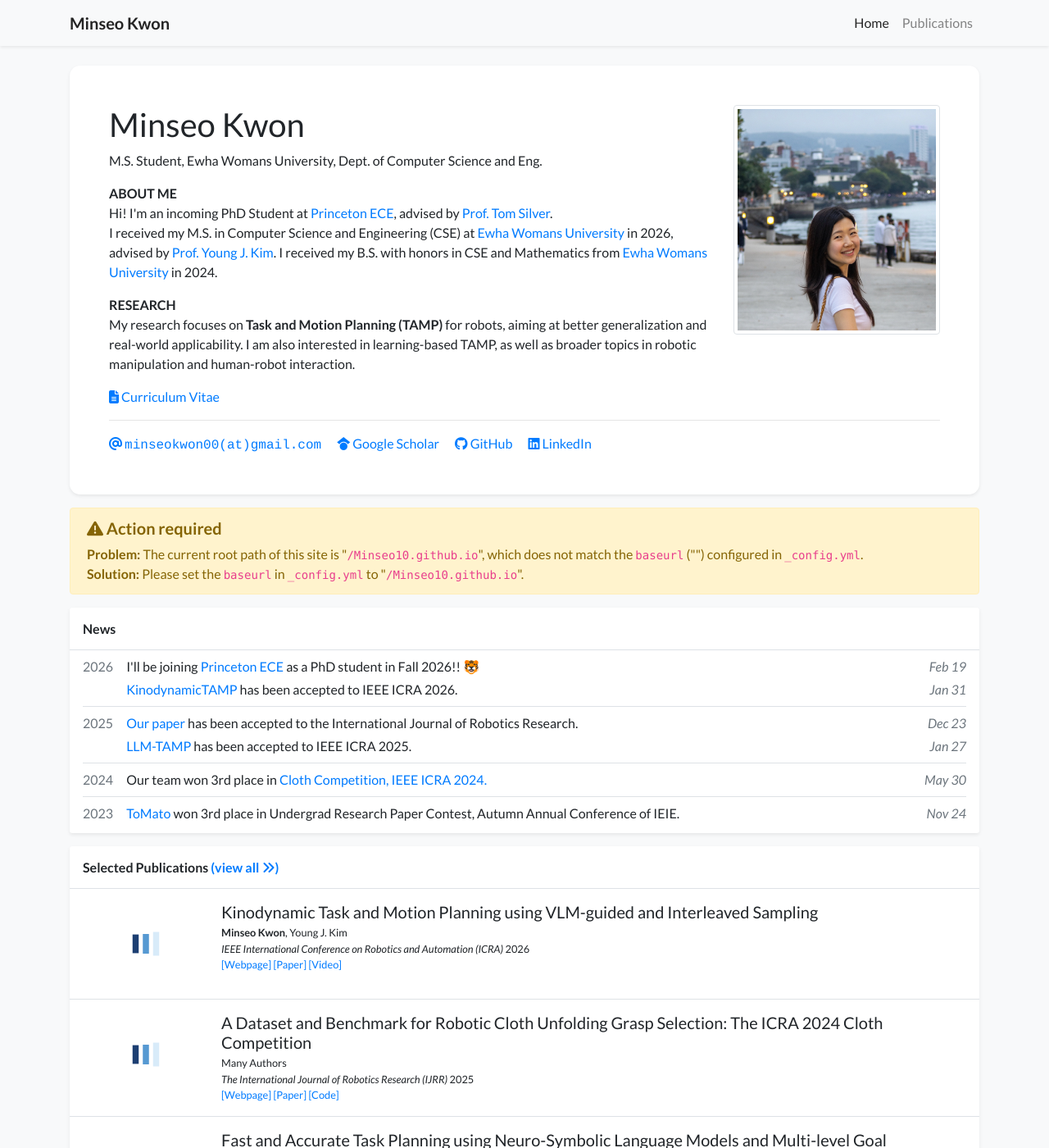
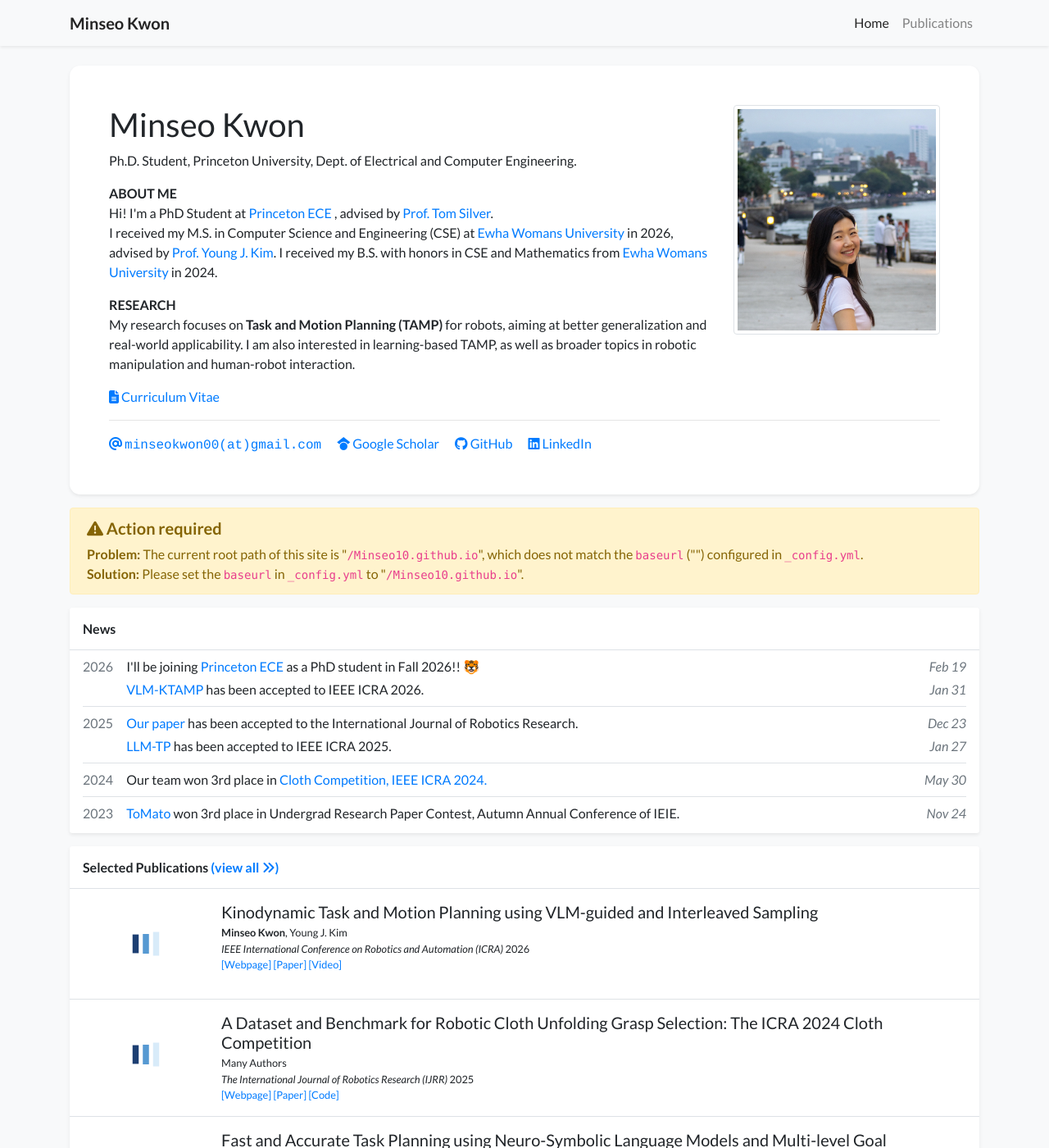
Before and after one commit to Minseo10/Minseo10.github.io, a Jekyll site: the page built from index.html, in a window 1280 px wide and 1400 px high. Shown: the whole window at 82% size. Built offline with Jekyll 4.4.1, drawn with Linux system fonts in a browser that asks for light colours; nearby versions of some CDN libraries; a style sheet for code colours, icons or effects is not loaded; some of the changed text lies outside the part shown.

Commit message:
Status update

```diff
--- a/_data/profile.yml
+++ b/_data/profile.yml
@@ -5,7 +5,7 @@ navbar_name: "Minseo Kwon"
 positions:
 # - logo: /assets/images/badges/MIT_Social_circle.png  # Logo is optional
 #   name: Position 1 with logo
-- name: M.S. Student, Ewha Womans University, Dept. of Computer Science and Eng.
+- name: Ph.D. Student, Princeton University, Dept. of Electrical and Computer Engineering.
 
 email: "minseokwon00@gmail.com"
 cv_link: /assets/CV_MinseoKwon.pdf
@@ -23,7 +23,7 @@ short_bio_text_justify: false
 short_bio: >-
   <p>
     <strong>ABOUT ME</strong> <br/>
-    Hi! I'm an incoming PhD Student at <a href="https://ece.princeton.edu/" target="_blank">Princeton ECE</a>, advised by <a href="https://tomsilver.github.io/" target="_blank">Prof. Tom Silver</a>.
+    Hi! I'm a PhD Student at <a href="https://ece.princeton.edu/" target="_blank">Princeton ECE</a> , advised by <a href="https://tomsilver.github.io/" target="_blank">Prof. Tom Silver</a>.
     <br/>
     I received my M.S. in Computer Science and Engineering (CSE) at <a href="http://ewha.ac.kr" target="_blank">Ewha Womans University</a> in 2026, advised by <a href="http://home.ewha.ac.kr/~kimy/" target="_blank">Prof. Young J. Kim</a>.
     I received my B.S. with honors in CSE and Mathematics from <a href="http://ewha.ac.kr" target="_blank">Ewha Womans University</a> in 2024.
```
Also changed, not shown: _news/2025-news1.md (+1 -1 lines), _news/2026-news1.md (+1 -1 lines), _publications/2025/kros25.md (+1 -1 lines).
